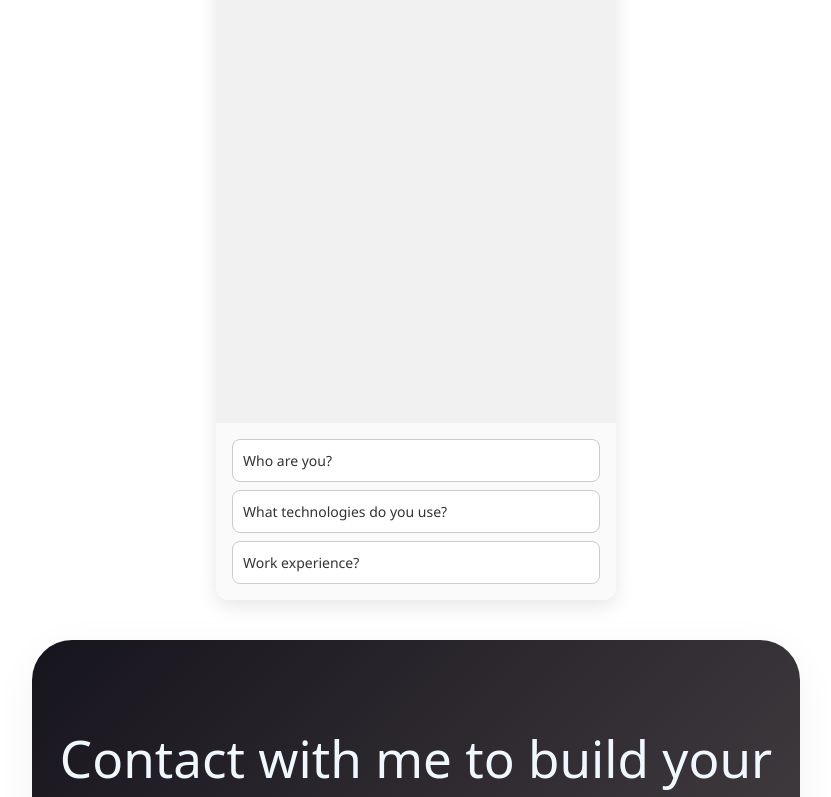
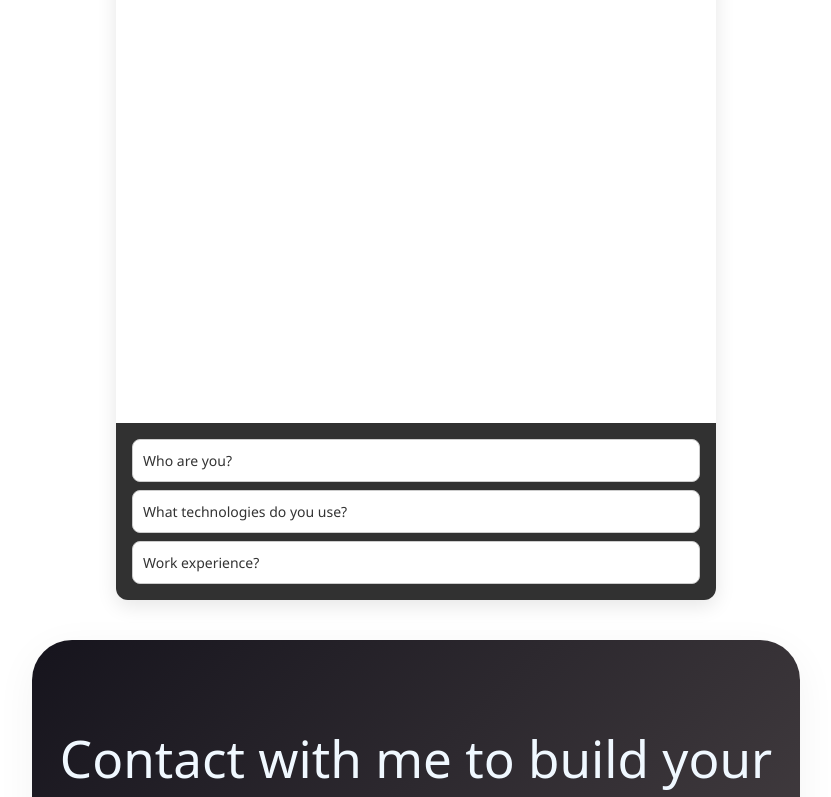
Before and after one commit to MatiasRevetria/revolio, a React (Vite) app: page / in a window 1280 px wide. Shown: the part 1981-2778 px from the top of the page, without its empty margins (224-1055 px from the left). Built offline with nearby package versions, Linux system fonts and the light colour scheme.

Commit message:
chatbot ready

```diff
--- a/src/styles/Chatbot.css
+++ b/src/styles/Chatbot.css
@@ -1,6 +1,6 @@
 .chatbot-container {
-    min-height: 100vh;
-    max-width: 400px;
+    height: 100vh;
+    max-width: 600px;
     margin: 40px auto;
     border-radius: 12px;
     background-color: #f1f1f1;
@@ -13,7 +13,7 @@
 }
 
 .chatbot-window {
-    max-height: 300px;
+    height: 100vh;
     overflow-y: auto;
     padding: 16px;
     display: flex;
@@ -48,7 +48,7 @@
   flex-direction: column;
   gap: 8px;
   padding: 16px;
-  background-color: #fafafa;
+  background-color: #313131;
 }
 
 .chatbot-options button {
@@ -64,5 +64,6 @@
 }
 
 .chatbot-options button:hover {
-  background-color: #f0f0f0;
+  background-color: #007bff;
+  color: #ffffff;
 }
```
